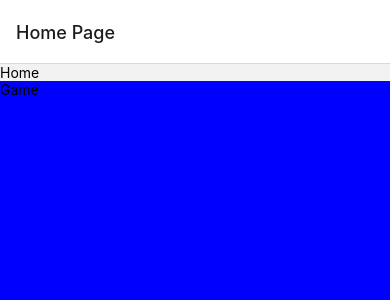
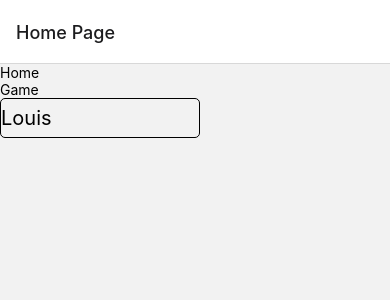
Before and after one commit to overconsulting/LifeCounter, a React Native app in the folder AndroidProject/: screen /Home in a window 390 px wide. Shown: the top 300 px of the page. Built offline with nearby package versions, Linux system fonts and the light colour scheme.

Commit message:
Adding input and some style to home

```diff
--- a/AndroidProject/src/screens/Home.js
+++ b/AndroidProject/src/screens/Home.js
@@ -1,16 +1,17 @@
 import React from 'react';
-import {View, Text, TouchableOpacity} from 'react-native';
+import {View, Text, TouchableOpacity, TextInput} from 'react-native';
 
 import stylesHome from '../styles/home';
 const Home = ({navigation}) => {
+    let [name] = React.useState('Louis');
   return (
     <View style={stylesHome.home}>
       <View style={stylesHome.home}>
         <Text>Home</Text>
-
-        <TouchableOpacity onPress={() => navigation.navigate('Game')} style={stylesHome.gameBtn1}>
+        <TouchableOpacity onPress={() => navigation.navigate('Game')}>
           <Text>Game</Text>
         </TouchableOpacity>
+        <TextInput style={stylesHome.textInput} value={name} onChange />
       </View>
     </View>
   );
--- a/AndroidProject/src/styles/home.js
+++ b/AndroidProject/src/styles/home.js
@@ -4,31 +4,12 @@ const styles = StyleSheet.create({
     home:{
         flex: 1,
     },
-    firstPart:{
-        flex: 1,
-        backgroundColor: 'red',
+    textInput:{
+        borderWidth: 1,
+        borderRadius: 5,
+        width: 200,
+        height: 40,
+        fontSize: 20,
     },
-    secondPart:{
-        flex: 1,
-        backgroundColor: 'blue',
-    },
-    gameBtn1:{
-        flex: 1,
-        backgroundColor: 'blue',
-    },
-    gameBtn2:{
-        flex: 1,
-    },
-    player1:{
-        flex: 2,
-        color: 'white',
-        textAlign: 'center',
-        backgroundColor: 'black',
-        fontSize: 30,
-    },
-    text:{
-        color: 'white',
-        textAlign: 'center',
-    }
 });
 export default styles;
```
